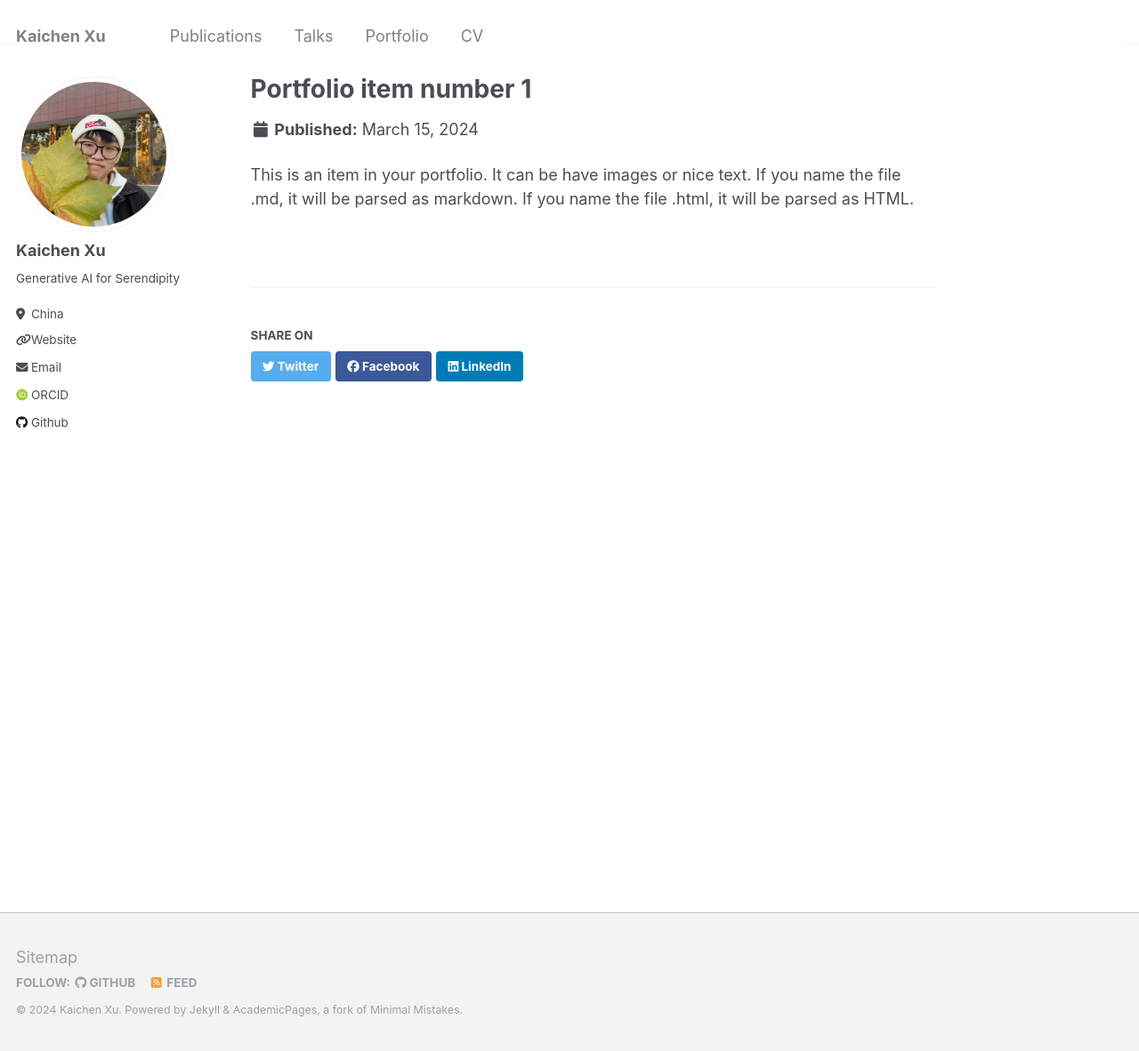
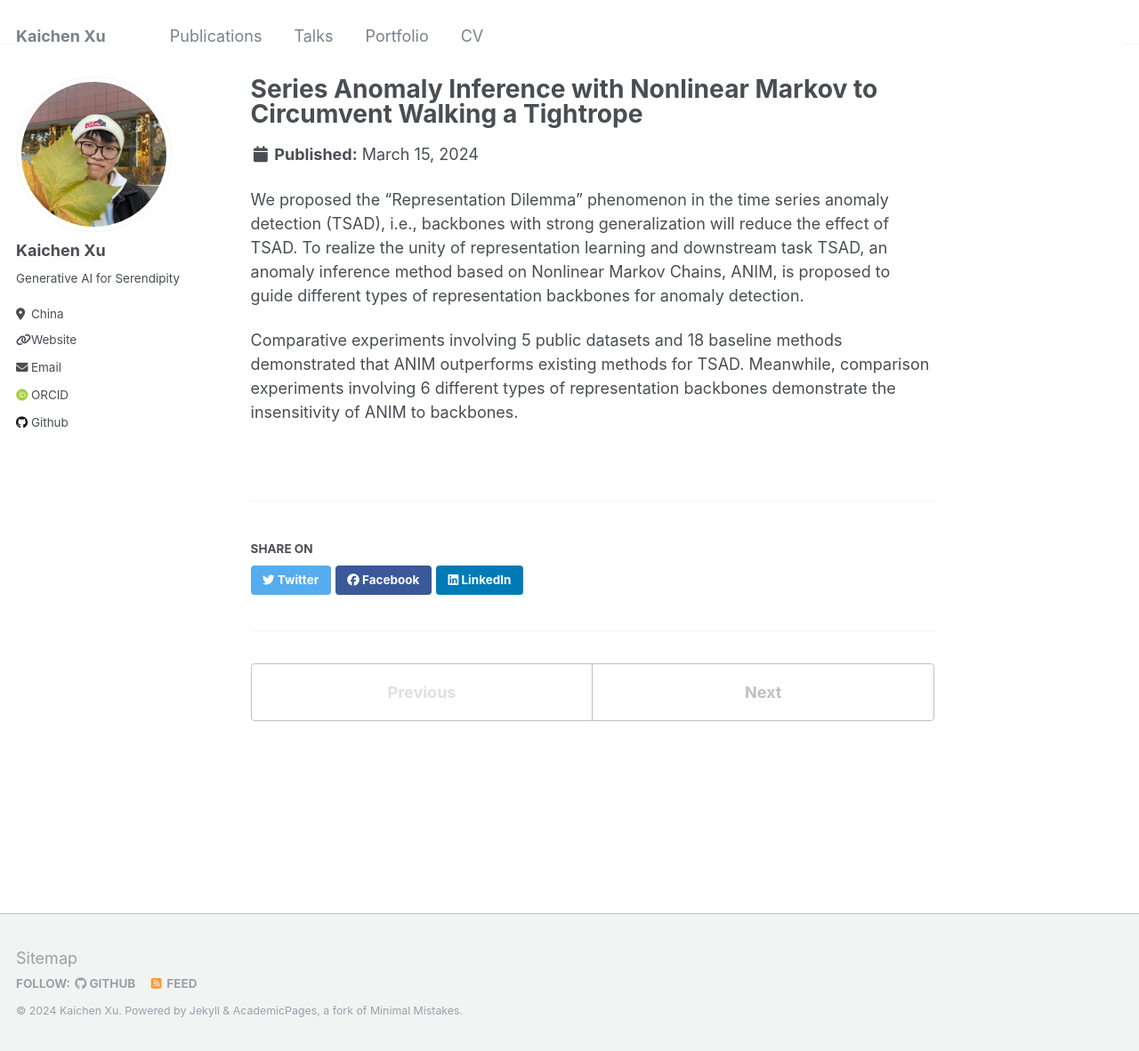
Before and after one commit to Catchxu/Catchxu.github.io, a Jekyll site: the page built from _portfolio/portfolio-1.md, in a window 1280 px wide and 1182 px high. Shown: the whole window at 89% size. Built offline with Jekyll 4.4.1, drawn with Linux system fonts in a browser that asks for light colours; some web fonts are replaced.

Commit message:
Update portfolio

```diff
--- a/_pages/talks.html
+++ b/_pages/talks.html
@@ -1,6 +1,6 @@
 ---
 layout: archive
-title: "Talks and presentations"
+title: "Talks and Presentations"
 permalink: /talks/
 author_profile: true
 ---
--- a/_portfolio/portfolio-1.md
+++ b/_portfolio/portfolio-1.md
@@ -1,7 +1,9 @@
 ---
-title: "Portfolio item number 1"
-excerpt: "Short description of portfolio item number 1<br/><img src='/images/500x300.png'>"
+title: "Series Anomaly Inference with Nonlinear Markov to Circumvent Walking a Tightrope"
+excerpt: "<em>ANIM</em> is a novel probabilistic module based on Nonlinear Markov for the unsupervised time series anomaly inference. <br/><br/><img src='/images/dilemma.png'>"
 collection: portfolio
 ---
 
-This is an item in your portfolio. It can be have images or nice text. If you name the file .md, it will be parsed as markdown. If you name the file .html, it will be parsed as HTML.
+We proposed the "Representation Dilemma" phenomenon in the time series anomaly detection (TSAD), i.e., backbones with strong generalization will reduce the effect of TSAD. To realize the unity of representation learning and downstream task TSAD, an anomaly inference method based on Nonlinear Markov Chains, ANIM, is proposed to guide different types of representation backbones for anomaly detection.
+
+Comparative experiments involving 5 public datasets and 18 baseline methods demonstrated that ANIM outperforms existing methods for TSAD. Meanwhile, comparison experiments involving 6 different types of representation backbones demonstrate the insensitivity of ANIM to backbones.
```
Also changed, not shown: _portfolio/portfolio-2.md (added, +9 -0 lines), _portfolio/portfolio-3.md (added, +9 -0 lines), _portfolio/portfolio-4.md (added, +11 -0 lines), images/500x300.png (deleted), images/ACSleuth.png (added), images/DDATD.png (added), images/dilemma.png (added), 1 other file.
